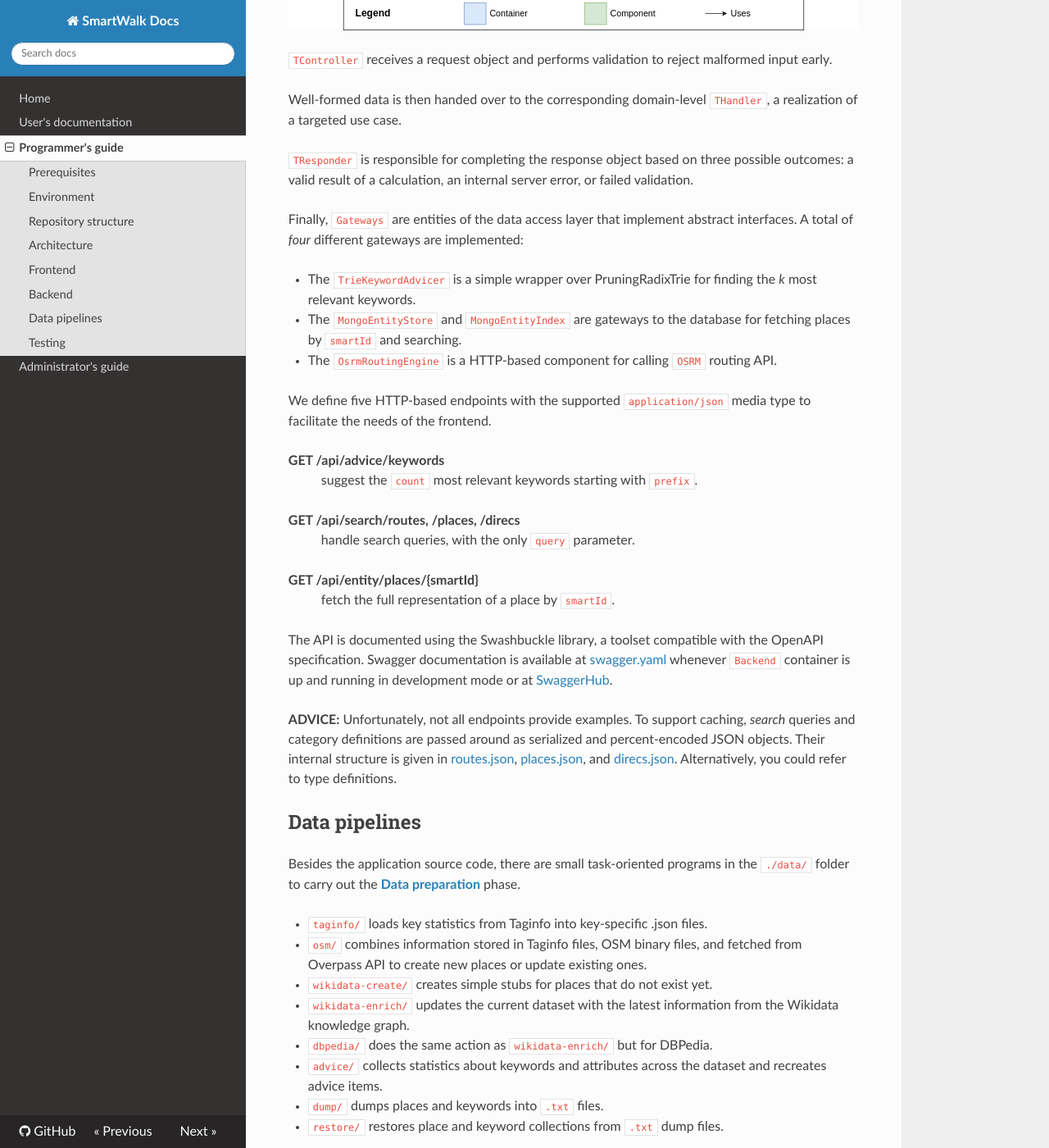
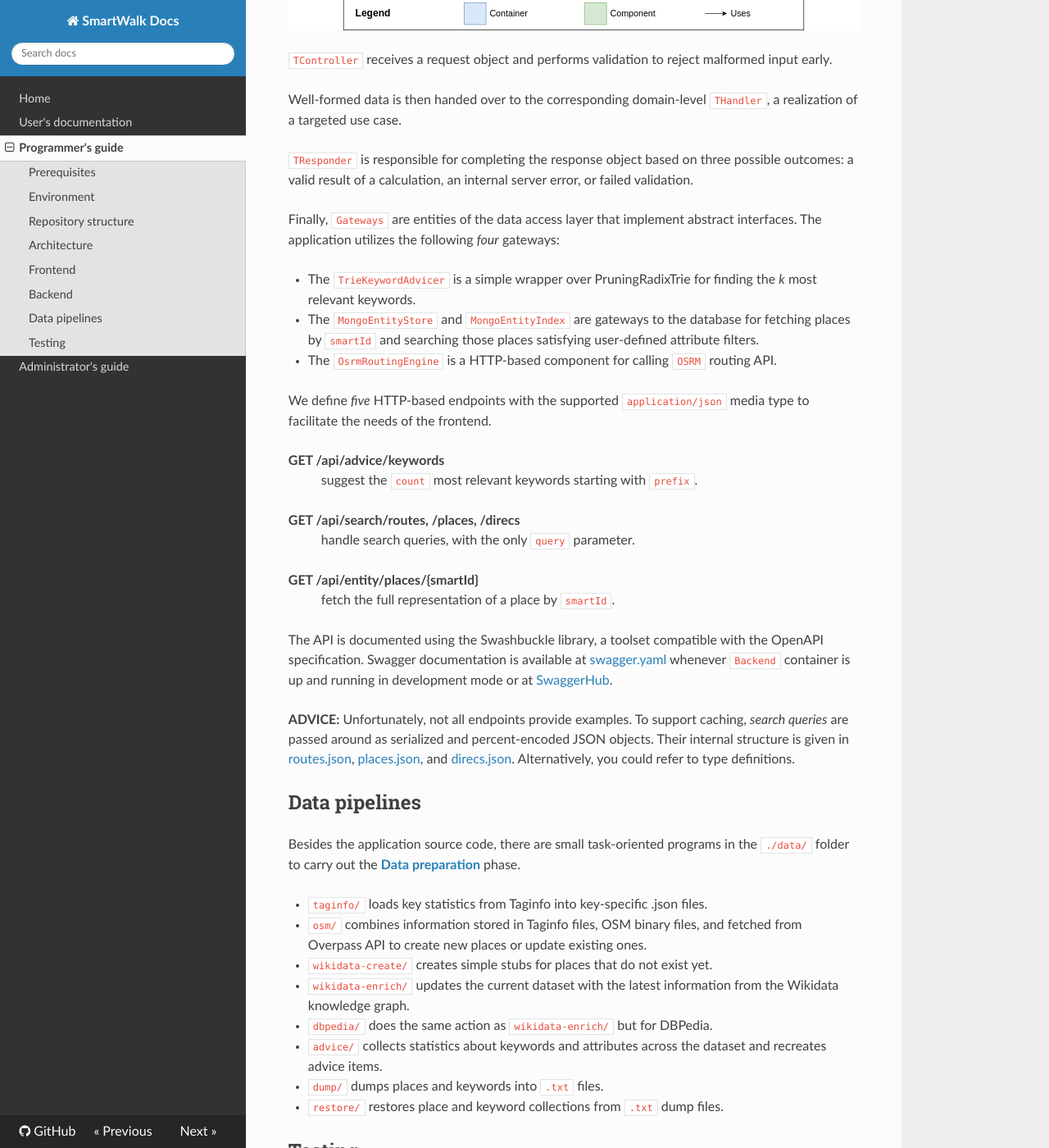
Before and after one commit to zhukovdm/smartwalk-docs, an MkDocs documentation site: the page built from content/prg.md, in a window 1280 px wide and 1400 px high, scrolled down 3471 px. Shown: the whole window at 82% size. Built offline with MkDocs 1.6.1, drawn with Linux system fonts in a browser that asks for light colours; nearby versions of some CDN libraries; some of the changed text lies outside the part shown.

Commit message:
improve prg

```diff
--- a/content/prg.md
+++ b/content/prg.md
@@ -75,11 +75,11 @@ The following abstractions carry out the intended functionality.
 
 `Storage` is an abstraction that unifies methods for accessing both device storage and decentralized Solid pod. Data are stored on a device in IndexedDB, a standardized in-browser database, with the help of the `DeviceStorage` and pushed to a pod by the `SolidStorage`.
 
+*Please note that IndexedDB and a Solid pod are mutually exclusive storages.*
+
 `SmartWalkAPI` is a set of functions defined in the `smartwalk.ts` file for retrieving data from the backend via HTTP protocol.
 
 Finally, the `PanelDrawer` and `SessionProvider` are React components with visual part. The former implements the panel-based user interface and client-side routing, while the latter ensures the Solid login dialog and handles the proper switch over to the `Solid Session` panel.
-
-*Please note that IndexedDB and a Solid pod are mutually exclusive storages.*
 
 To keep panel state and resolve storage read operations *locally*, we use the Redux Toolkit state container composed of *slices*. A distinct slice is implemented for each panel, see files ending with `Slice.ts` in the `./src/features/` folder.
 
@@ -108,13 +108,13 @@ Well-formed data is then handed over to the corresponding domain-level `THandler
 
 `TResponder` is responsible for completing the response object based on three possible outcomes: a valid result of a calculation, an internal server error, or failed validation.
 
-Finally, `Gateways` are entities of the data access layer that implement abstract interfaces. A total of *four* different gateways are implemented:
+Finally, `Gateways` are entities of the data access layer that implement abstract interfaces. The application utilizes the following *four* gateways:
 
 - The `TrieKeywordAdvicer` is a simple wrapper over PruningRadixTrie for finding the *k* most relevant keywords.
-- The `MongoEntityStore` and `MongoEntityIndex` are gateways to the database for fetching places by `smartId` and searching.
+- The `MongoEntityStore` and `MongoEntityIndex` are gateways to the database for fetching places by `smartId` and searching those places satisfying user-defined attribute filters.
 - The `OsrmRoutingEngine` is a HTTP-based component for calling `OSRM` routing API.
 
-We define five HTTP-based endpoints with the supported `application/json` media type to facilitate the needs of the frontend.
+We define *five* HTTP-based endpoints with the supported `application/json` media type to facilitate the needs of the frontend.
 
 **GET /api/advice/keywords** <br>
 &emsp;&emsp;&emsp; suggest the `count` most relevant keywords starting with `prefix`.
@@ -127,7 +127,7 @@ We define five HTTP-based endpoints with the supported `application/json` media
 
 The API is documented using the Swashbuckle library, a toolset compatible with the OpenAPI specification. Swagger documentation is available at [swagger.yaml](http://localhost:5017/swagger/v1/swagger.yaml) whenever `Backend` container is up and running in development mode or at [SwaggerHub](https://app.swaggerhub.com/apis/zhukovdm/smartwalk/).
 
-**ADVICE:** Unfortunately, not all endpoints provide examples. To support caching, *search* queries and category definitions are passed around as serialized and percent-encoded JSON objects. Their internal structure is given in [routes.json](https://github.com/zhukovdm/smartwalk/tree/main/misc/query/routes.json), [places.json](https://github.com/zhukovdm/smartwalk/tree/main/misc/query/places.json), and [direcs.json](https://github.com/zhukovdm/smartwalk/tree/main/misc/query/direcs.json). Alternatively, you could refer to type definitions.
+**ADVICE:** Unfortunately, not all endpoints provide examples. To support caching, *search queries* are passed around as serialized and percent-encoded JSON objects. Their internal structure is given in [routes.json](https://github.com/zhukovdm/smartwalk/tree/main/misc/query/routes.json), [places.json](https://github.com/zhukovdm/smartwalk/tree/main/misc/query/places.json), and [direcs.json](https://github.com/zhukovdm/smartwalk/tree/main/misc/query/direcs.json). Alternatively, you could refer to type definitions.
 
 ## Data pipelines
 
```
Also changed, not shown: other parts of content/prg.md (+1 -1 lines).
